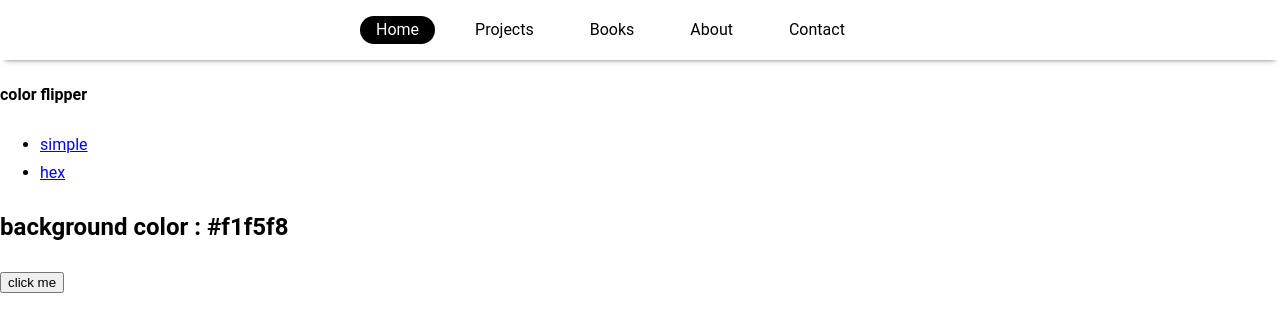
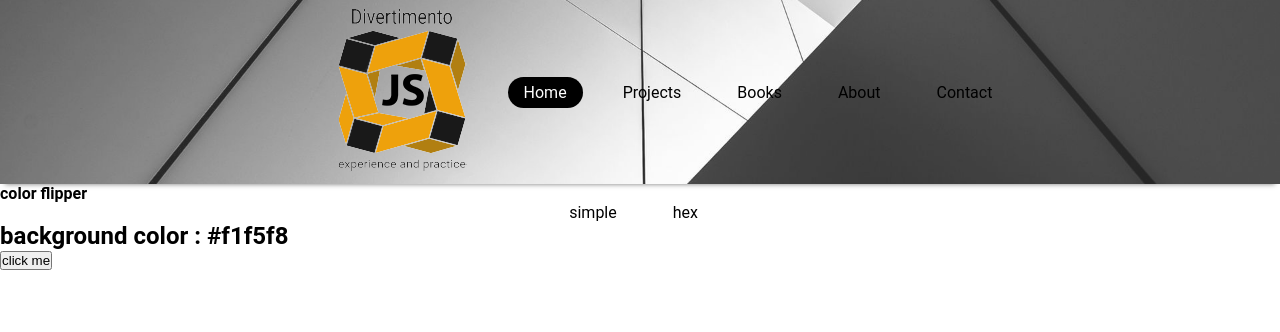
Before and after one commit to ZanteRenzokukovich/Remote-Sounding-of-the-Earth, a plain HTML site: page Projects/index.html in a window 1280 px wide. Drawn offline with Linux system fonts and the light colour scheme.

Commit message:
Add files via upload

```diff
--- a/Projects/css/style.css
+++ b/Projects/css/style.css
@@ -1,63 +1,60 @@
-body {
-  font-family: 'Roboto', sans-serif;
-  line-height: 1.75;
-  margin: 0;
+* {
+  box-sizing: border-box;
+    margin: 0;
+    padding: 0;
 }
 
-.header {
+body {
+  font-size: 100%;
+  font-family: 'Roboto', sans-serif;
+}
+
+header {
+  display: flex;
+  justify-content: center;
+  background: url(../image/headerbg.png);
+  background-size: cover;
+  background-repeat: no-repeat;
+  background-position: center center;
+  align-items: center;
+  height: 18%;
   background-color: #fff;
   box-shadow: 0px 5px 5px -5px rgba(25, 26, 24, 0.6);
 }
 
-.header::after {
-  bottom: 0;
-  box-shadow: 0px 5px 5px -5px rgba(25, 26, 24, 0.6);
-  content: '';
-  left: 0;
-  opacity: 0;
-  position: absolute;
-  right: 0;
-  top: 0;
-  transition: opacity 0.3s;
-  z-index: -1;
+.logo img {
+  padding: 0px 16px;
+  margin-left: 2.3em;
+  max-width: 100%;
+  height: auto !important;
 }
 
-.header.is-active::after {
-  opacity: 1;
+nav {
+  align-self: center;
+  margin: 0 0.8em 0 0;
 }
 
-.navigationlist {
-  list-style: none;
-  margin: 0;
-  padding: 0;
-  padding: 1em;
+ul {
+  display: flex;
+  gap: 1.5em;
+  flex-flow: nowrap;
+  flex-direction: row;
+  justify-content: center;
+  align-items: center;
+  transition: .5s;
+  list-style-type: none;
 }
 
-.navigationinline {
-  display: flex;
-  gap: 1.5em;
-  margin-inline: auto;
-  max-inline-size: 35em;
+ul li a {
+  padding: 6px 16px;
+  text-decoration: none;
+  color: inherit;
+  transition: .5s;
 }
 
-.navigationlink {
-  color: inherit;
-  display: block;
-  padding-inline: 1em;
-  text-decoration: none;
-}
-
-.active {
-  background-color: #000;
+.active, ul li a:hover {
+  background: #000;
   border-radius: 999em;
   color: #fff;
+  transition: .5s
 }
-
-.bg-img {
-
-  background-image: url(../image/test.jpg);
-  background-position: center;
-  background-repeat: no-repeat;
-  background-size: cover;
-  position: relative;
-}
--- a/Projects/index.html
+++ b/Projects/index.html
@@ -15,20 +15,22 @@
 
   <body>
 
-    <header class="header">
-      <div class="bg-img">
+    <header>
+
+      <div class="logo">
+        <a href="#"><img src="image/logo.png"></a>
+      </div>
 
         <nav>
-          <ul class="navigationlist navigationinline">
-            <li><a href="#" class="navigationlink active">Home</a></li>
-            <li><a href="#" class="navigationlink">Projects</a></li>
-            <li><a href="#" class="navigationlink">Books</a></li>
-            <li><a href="#" class="navigationlink">About</a></li>
-            <li><a href="#" class="navigationlink">Contact</a></li>
+          <ul>
+            <li><a href="#" class="active">Home</a></li>
+            <li><a href="hex.html">Projects</a></li>
+            <li><a href="#">Books</a></li>
+            <li><a href="#">About</a></li>
+            <li><a href="#">Contact</a></li>
           </ul>
         </nav>
 
-      </div>
     </header>
 
 
@@ -55,6 +57,7 @@
                                               </div>
                                             </main>
 
+
     <!-- JS script -->
     <script src="js/app.js"></script>
   </body>
```
Also changed, not shown: Projects/hex.html (+24 -2 lines), Projects/image/headerbg.png (added), Projects/image/logo.png (added). Lines whose indentation alone changed are shown as unchanged.
